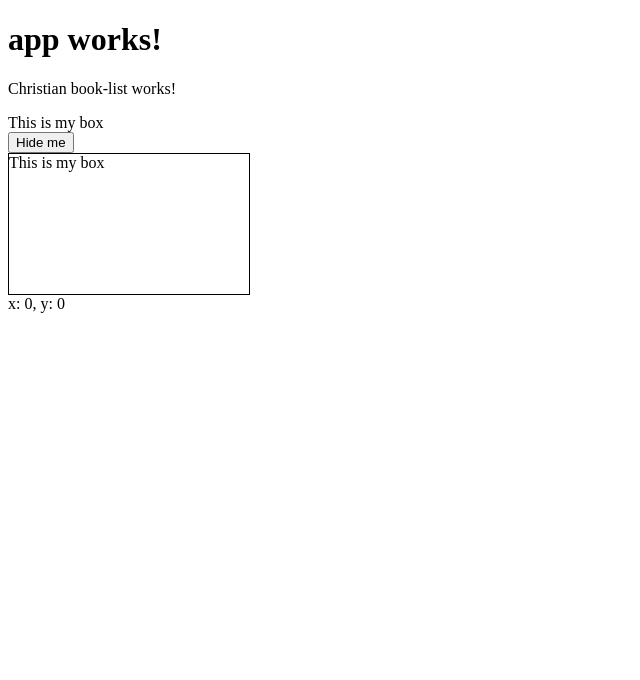
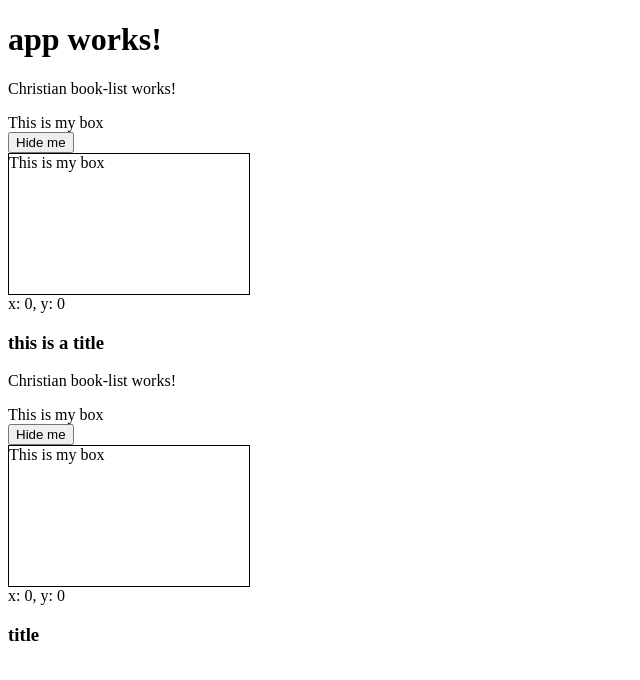
Before and after one commit to claboran/angular2-workshop, an Angular app: page / in a window 1280 px wide. Shown: the top 680 px of the page, without its empty margins (0-640 px from the left). Built offline with nearby package versions, Linux system fonts and the light colour scheme.

Commit message:
Übung 3 läuft

```diff
--- a/src/app/app.component.html
+++ b/src/app/app.component.html
@@ -1,4 +1,5 @@
 <h1>
   {{title}}
 </h1>
-<book-list></book-list>
+<book-list [title]="'this is a title'"></book-list>
+<book-list title="title" (titleClicked)="handleTitleEvent($event)"></book-list>
--- a/src/app/app.component.ts
+++ b/src/app/app.component.ts
@@ -7,4 +7,8 @@ import { Component } from '@angular/core';
 })
 export class AppComponent {
   title = 'app works!';
+
+  handleTitleEvent(mouseEvent: MouseEvent): void {
+    console.log(`Event - X: ${mouseEvent.offsetX}, Y: ${mouseEvent.offsetY}, MouseKey: ${mouseEvent.buttons}`);
+  }
 }
--- a/src/app/book-list/book-list.component.html
+++ b/src/app/book-list/book-list.component.html
@@ -11,3 +11,4 @@
 <div>
   x: {{x}}, y: {{y}}
 </div>
+<h3 (mousedown)="sendTitleClicked($event)">{{title}}</h3>
--- a/src/app/book-list/book-list.component.ts
+++ b/src/app/book-list/book-list.component.ts
@@ -1,4 +1,4 @@
-import { Component, OnInit } from '@angular/core';
+import {Component, OnInit, Input, Output, EventEmitter} from '@angular/core';
 
 @Component({
   selector: 'book-list',
@@ -6,9 +6,11 @@ import { Component, OnInit } from '@angular/core';
   styleUrls: ['./book-list.component.css']
 })
 export class BookListComponent implements OnInit {
-  name: string
-  x: number;
-  y: number;
+  name:           string;
+  x:              number;
+  y:              number;
+  @Input() title: string;
+  @Output() titleClicked = new EventEmitter<MouseEvent>();
 
   constructor() {
     this.name = 'Christian';
@@ -23,4 +25,8 @@ export class BookListComponent implements OnInit {
     this.x = event.offsetX;
     this.y = event.offsetY;
   }
+
+  sendTitleClicked(event: MouseEvent): void {
+    this.titleClicked.emit(event);
+  }
 }
```
